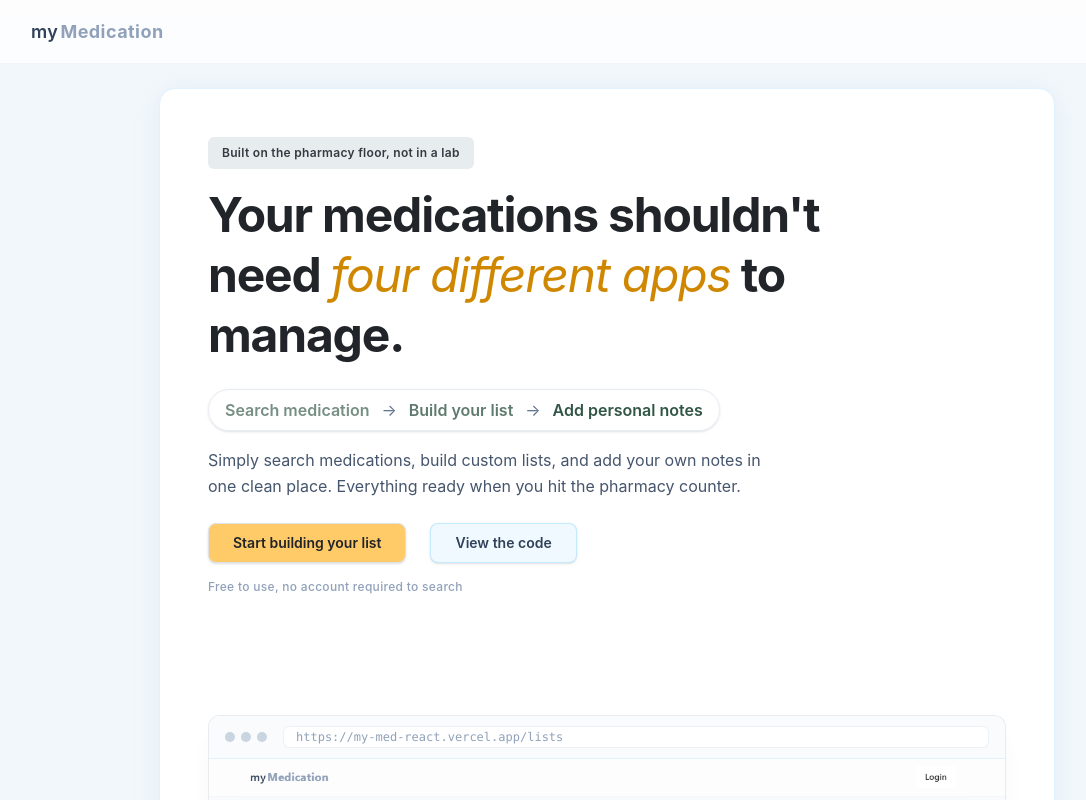
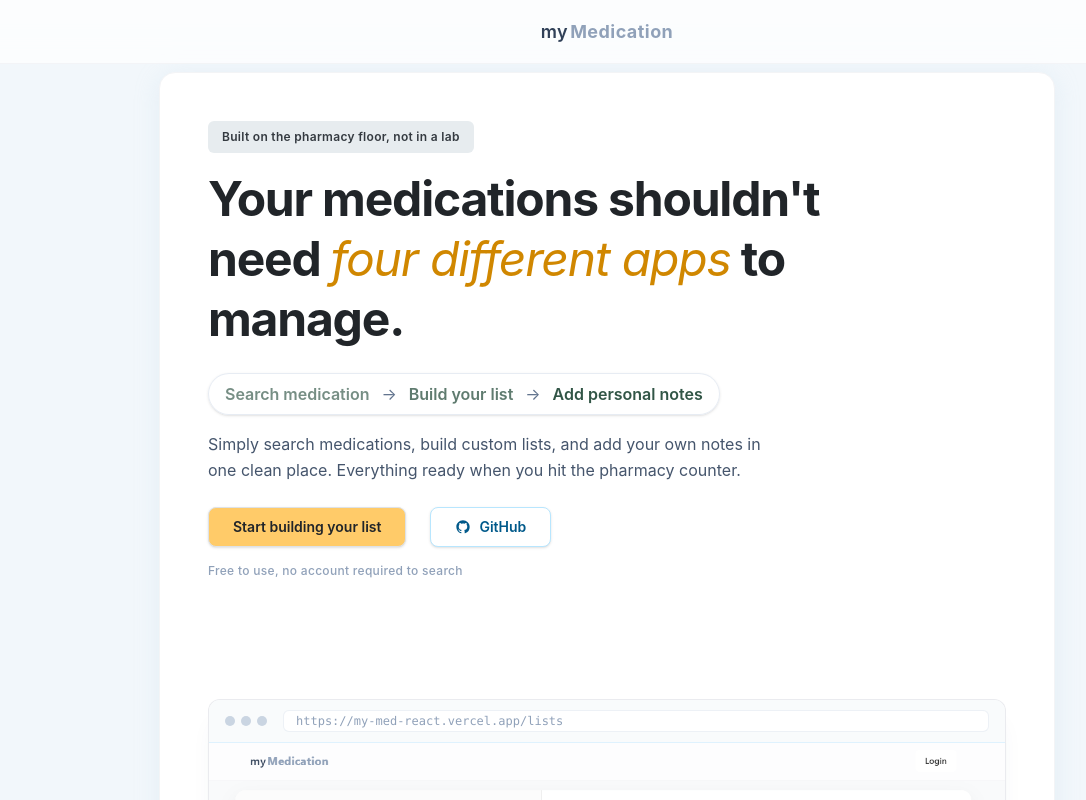
Before and after one commit to gawe0925/myMed_react, a React (Vite) app: page / in a window 1280 px wide. Shown: the top 800 px of the page, without its empty margins (33-1119 px from the left). Built offline with nearby package versions, Linux system fonts and the light colour scheme; no server answers; the database is empty.

Commit message:
update Navbar

```diff
--- a/src/components/Navbar.jsx
+++ b/src/components/Navbar.jsx
@@ -1,8 +1,7 @@
 // components/Navbar.jsx
 import { useAuth } from "../context/AuthContext"
-import { useNavigate } from "react-router-dom"
+import { useNavigate, useLocation, Link } from "react-router-dom"
 import toast, { Toaster } from 'react-hot-toast';
-import { useLocation, Link } from "react-router-dom"
 
 export default function Navbar() {
   const { user, logout } = useAuth()
@@ -15,9 +14,13 @@ export default function Navbar() {
   }
 
   const currentPath = location.pathname
+  const isLandingPage = currentPath === "/"
 
   const renderButtons = () => {
-    switch(currentPath) {
+    switch (currentPath) {
+      case "/":
+        return null
+
       case "/login":
         return (
           <>
@@ -99,43 +102,37 @@ export default function Navbar() {
   }
 
   return (
-    /* Navbar 外殼：保持懸浮毛玻璃質感 */
     <div className="fixed top-0 left-0 w-full h-16 bg-white/70 backdrop-blur-md border-b border-gray-200/40 shrink-0 z-50">
       <Toaster />
 
-      {/* 💡 關鍵修改點：將原本的 max-w-4xl 改成 max-w-[1200px]，完美與 ListPage 切齊 */}
-      <div className="mx-auto h-full max-w-[1200px] w-full px-6 flex items-center justify-between">
+      <div className="mx-auto h-full max-w-[1200px] w-full px-6 grid grid-cols-3 items-center">
 
-        {/* 灰灰的高級感 Logo 區 */}
-        <h2
-          className="text-lg font-semibold tracking-wide text-slate-700 select-none cursor-pointer hover:opacity-80 transition-opacity"
-          onClick={() => navigate("/search")}
-        >
-          my<span className="font-bold text-slate-400 ml-0.5">Medication</span>
-        </h2>
+        {/* 左側：非 Landing Page 時顯示 */}
+        <div className="flex justify-start">
+          {!isLandingPage && (
+            <h2
+              className="text-lg font-semibold tracking-wide text-slate-700 select-none cursor-pointer hover:opacity-80 transition-opacity"
+              onClick={() => navigate("/")}
+            >
+              my<span className="font-bold text-slate-400 ml-0.5">Medication</span>
+            </h2>
+          )}
+        </div>
+
+        {/* 中間：只在 Landing Page ("/") 時置中顯示 */}
+        <div className="flex justify-center">
+          {isLandingPage && (
+            <h2
+              className="text-lg font-semibold tracking-wide text-slate-700 select-none cursor-pointer hover:opacity-80 transition-opacity"
+              onClick={() => navigate("/")}
+            >
+              my<span className="font-bold text-slate-400 ml-0.5">Medication</span>
+            </h2>
+          )}
+        </div>
 
         {/* 右側按鈕區 */}
-        {/* {user ? (
-          <button
-            className="h-9 px-4 rounded-xl border border-slate-200 bg-white/50 text-xs font-semibold text-[#353535] transition-all hover:bg-slate-50 hover:text-slate-800 active:scale-[0.98] shadow-sm shadow-slate-100/50"
-            onClick={() => {
-              logout()
-              toast.success("You have Logout")
-              navigate("/search")
-            }}
-          >
-            Log Out
-          </button>
-        ) : (
-          <button
-            className="h-9 px-4 rounded-xl bg-slate-800 text-xs font-semibold text-white transition-all shadow-sm shadow-slate-900/10 hover:bg-slate-950 active:scale-[0.98]"
-            onClick={() => navigate("/login")}
-          >
-            Login
-          </button>
-        )} */}
-
-        <div className="flex items-center gap-3">
+        <div className="flex justify-end items-center gap-3">
           {renderButtons()}
         </div>
 
--- a/src/pages/LandingPage.jsx
+++ b/src/pages/LandingPage.jsx
@@ -10,14 +10,14 @@ export default function LandingPage() {
 
   return (
     /* app-shell: 溫暖柔和的 Baby Blue 底色 */
-    <div className="min-h-screen mt-6 w-full bg-[#f2f7fb] text-slate-700 flex flex-col pt-16 pb-12 px-4 md:px-6 font-sans">
+    <div className="min-h-screen mt-2 w-full bg-[#f2f7fb] text-slate-700 flex flex-col pt-16 pb-12 px-4 md:px-6 font-sans">
 
       <Navbar />
 
       <Toaster />
 
       {/* main-container: 純白主卡片 */}
-      <div className="mx-auto w-full max-w-4xl rounded-2xl bg-white p-6 md:p-12 shadow-[0_4px_25px_rgba(186,215,233,0.25)] border border-sky-100 flex flex-col gap-12 text-left">
+      <div className="mx-auto w-full max-w-4xl rounded-2xl bg-white p-6 md:p-12 shadow-[0_4px_25px_rgba(186,215,233,0.25)] border border-gray-100 flex flex-col gap-12 text-left">
 
         {/* ================= HERO SECTION ================= */}
         <header className="flex flex-col items-start w-full">
@@ -43,20 +43,28 @@ export default function LandingPage() {
             </p>
           </div>
 
-          <div className="flex gap-6 justify-start mt-6 flex-wrap w-full">
+          <div className="flex gap-6 justify-start mt-6 flex-wrap w-full relative z-10">
             <button
               onClick={() => navigate("/search")}
-              className="h-10 px-6 rounded-lg bg-[#ffcb69] border border-[#dee2e6] text-sm font-semibold text-[#212529] transition-all shadow-sm hover:bg-[#ff9e00] active:scale-[0.98]"
+              className="h-10 px-6 rounded-lg bg-[#ffcb69] border border-[#dee2e6] text-sm font-semibold text-[#212529] transition-all shadow-sm hover:bg-[#ff9e00] active:scale-[0.98] cursor-pointer"
             >
               Start building your list
             </button>
+
             <a
               href="https://github.com/gawe0925/myMed_react"
               target="_blank"
               rel="noopener noreferrer"
-              className="h-10 px-6 inline-flex items-center rounded-lg bg-sky-50 border border-sky-200/80 text-sm font-semibold text-gray-550 transition-all shadow-sm hover:bg-sky-100 active:scale-[0.98]"
+              className="relative z-10 h-10 px-6 gap-2 inline-flex items-center justify-center rounded-lg bg-white border border-sky-200 text-sm font-semibold text-sky-800 transition-all shadow-sm hover:bg-sky-50 active:scale-[0.98] cursor-pointer select-none"
             >
-              View the code
+              <svg
+                aria-hidden="true"
+                viewBox="0 0 24 24"
+                className="w-4 h-4 fill-current shrink-0 pointer-events-none"
+              >
+                <path fillRule="evenodd" clipRule="evenodd" d="M12 2C6.477 2 2 6.484 2 12.017c0 4.425 2.865 8.18 6.839 9.504.5.092.682-.217.682-.483 0-.237-.008-.868-.013-1.703-2.782.605-3.369-1.343-3.369-1.343-.454-1.158-1.11-1.466-1.11-1.466-.908-.62.069-.608.069-.608 1.003.07 1.53 1.032 1.53 1.032.892 1.53 2.341 1.088 2.91.832.092-.647.35-1.088.636-1.338-2.22-.253-4.555-1.113-4.555-4.951 0-1.093.39-1.988 1.029-2.688-.103-.253-.446-1.272.098-2.65 0 0 .84-.27 2.75 1.026A9.564 9.564 0 0112 6.844c.85.004 1.705.115 2.504.337 1.909-1.296 2.747-1.027 2.747-1.027.546 1.379.202 2.398.1 2.651.64.7 1.028 1.595 1.028 2.688 0 3.848-2.339 4.695-4.566 4.943.359.309.678.92.678 1.855 0 1.338-.012 2.419-.012 2.747 0 .268.18.58.688.482A10.019 10.019 0 0022 12.017C22 6.484 17.522 2 12 2z" />
+              </svg>
+              <span>GitHub</span>
             </a>
           </div>
 
@@ -368,7 +376,7 @@ export default function LandingPage() {
           <div className="flex gap-3 justify-start flex-wrap">
             <button
               onClick={() => navigate("/search")}
-              className="h-10 px-6 rounded-lg bg-[#8ac926]/50 border border-[#8ac926]/10 text-sm font-semibold text-[#343a40] transition-all shadow-sm hover:bg-[#f0ffce] hover:border-[#dee2e6] active:scale-[0.98]"
+              className="h-10 px-6 rounded-lg bg-[#8ac926]/50 border border-[#8ac926]/10 text-sm font-semibold text-[#343a40] transition-all shadow-sm hover:bg-[#f0ffce] hover:border-[#dee2e6] active:scale-[0.98] cursor-pointer"
             >
               Start building your list
             </button>
@@ -376,9 +384,17 @@ export default function LandingPage() {
               href="https://github.com/gawe0925/myMed_react"
               target="_blank"
               rel="noopener noreferrer"
-              className="h-10 px-6 inline-flex items-center rounded-lg bg-white border border-sky-200 text-sm font-semibold text-sky-800 transition-all shadow-sm hover:bg-sky-50 active:scale-[0.98]"
+              className="h-10 px-6 gap-2 inline-flex items-center rounded-lg bg-white border border-sky-200 text-sm font-semibold text-sky-800 transition-all shadow-sm hover:bg-sky-50 active:scale-[0.98]"
             >
-              View the code on GitHub
+            {/* GitHub SVG Icon */}
+            <svg
+              aria-hidden="true"
+              viewBox="0 0 24 24"
+              className="w-4 h-4 fill-current"
+            >
+              <path fillRule="evenodd" clipRule="evenodd" d="M12 2C6.477 2 2 6.484 2 12.017c0 4.425 2.865 8.18 6.839 9.504.5.092.682-.217.682-.483 0-.237-.008-.868-.013-1.703-2.782.605-3.369-1.343-3.369-1.343-.454-1.158-1.11-1.466-1.11-1.466-.908-.62.069-.608.069-.608 1.003.07 1.53 1.032 1.53 1.032.892 1.53 2.341 1.088 2.91.832.092-.647.35-1.088.636-1.338-2.22-.253-4.555-1.113-4.555-4.951 0-1.093.39-1.988 1.029-2.688-.103-.253-.446-1.272.098-2.65 0 0 .84-.27 2.75 1.026A9.564 9.564 0 0112 6.844c.85.004 1.705.115 2.504.337 1.909-1.296 2.747-1.027 2.747-1.027.546 1.379.202 2.398.1 2.651.64.7 1.028 1.595 1.028 2.688 0 3.848-2.339 4.695-4.566 4.943.359.309.678.92.678 1.855 0 1.338-.012 2.419-.012 2.747 0 .268.18.58.688.482A10.019 10.019 0 0022 12.017C22 6.484 17.522 2 12 2z" />
+            </svg>
+              GitHub
             </a>
           </div>
         </section>
```
